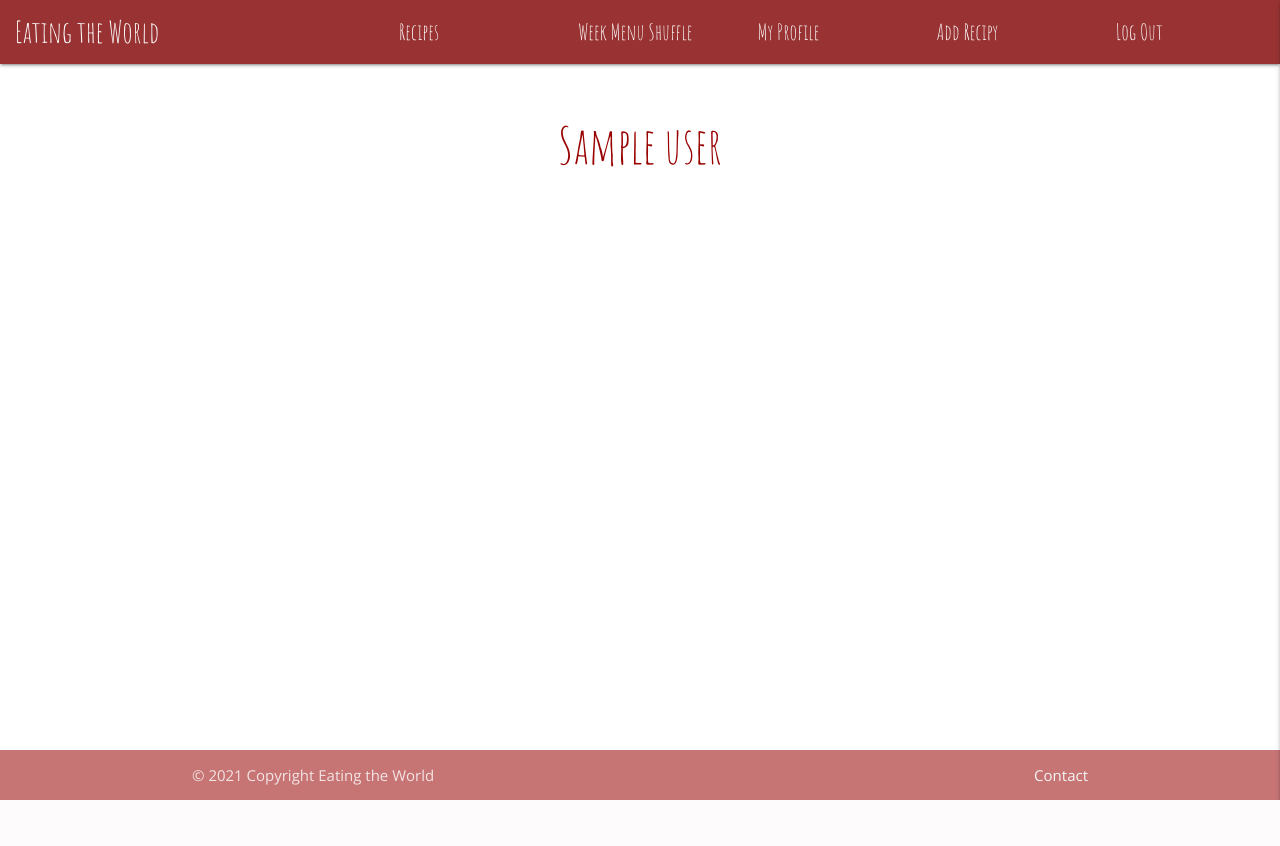
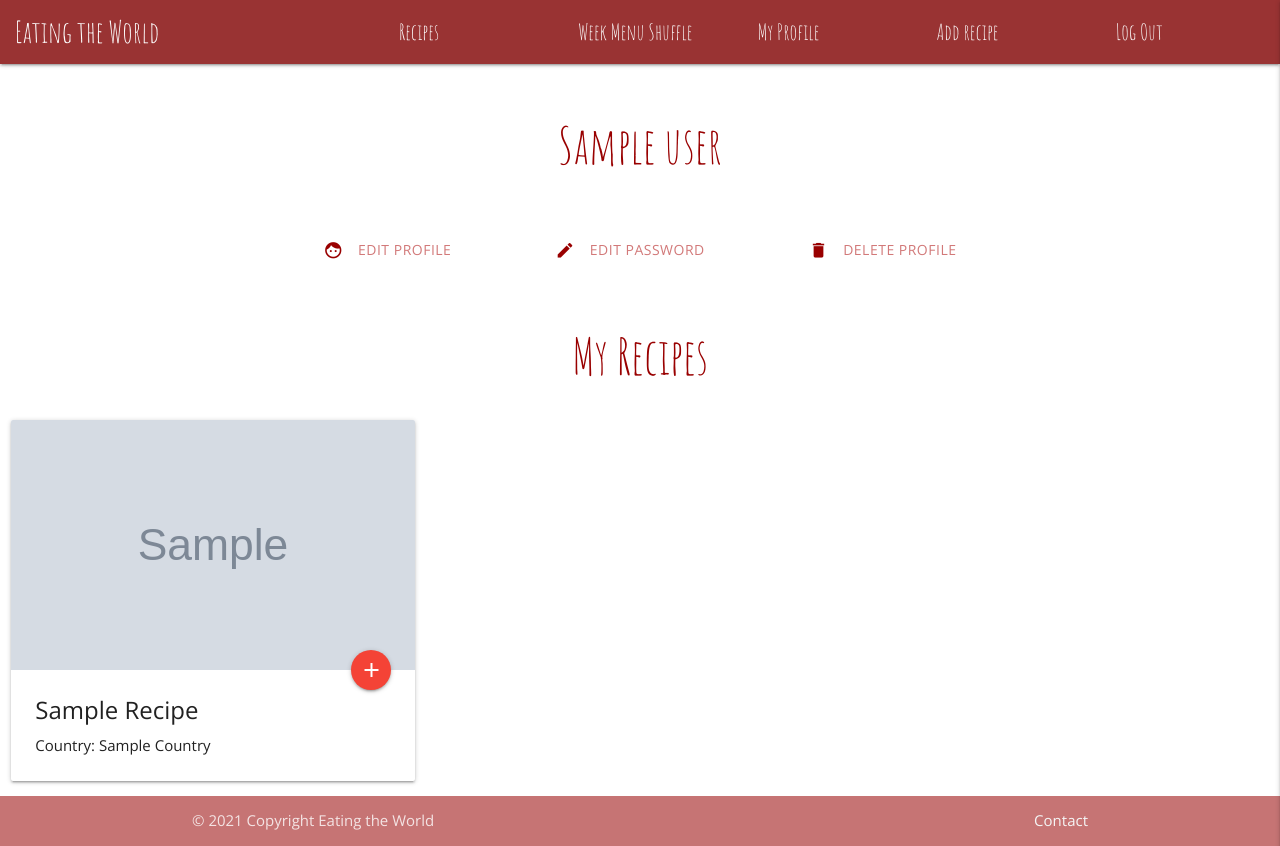
Before and after one commit to annakovesdi/milestone-project-3, a Flask app: page /profile/1 in a window 1280 px wide. Before the commit the page ends 800 px from the top, so only its background shows below. Run offline with Flask 2, Linux system fonts and the light colour scheme; the visitor is signed in with stand-in values (Sample User, id 1); grey boxes marked "Sample" are stand-in pictures; a database or web service that is not in the repository returns one stand-in record (values such as "Sample title"); some libraries are stand-ins or nearby versions.

Commit message:
added profile editing/deleteing functionality

```diff
--- a/app.py
+++ b/app.py
@@ -1,7 +1,7 @@
 import os
 from flask import (
     Flask, flash, render_template,
-    redirect, request, session, url_for, jsonify)
+    redirect, request, session, url_for)
 from flask_pymongo import PyMongo
 from bson.objectid import ObjectId
 from werkzeug.security import generate_password_hash, check_password_hash
@@ -21,7 +21,9 @@ mongo = PyMongo(app)
 @app.route("/")
 @app.route("/index")
 def index():
-    recipes = mongo.db.recipes.find()
+    recipes = [
+        recipe for recipe in mongo.db.recipes.aggregate(
+            [{"$sample": {"size": 3}}])]
     return render_template("index.html", recipes=recipes)
 
 
@@ -32,63 +34,64 @@ def recipes():
         "recipes.html", page_title="Recipes", recipes=recipes)
 
 
-@app.route("/recipes/<recipy_name>")
-def recipy_page(recipy_name):
-    this_recipy = {}
+@app.route("/recipes/<recipe_name>")
+def recipe_page(recipe_name):
+    this_recipe = {}
     recipes = mongo.db.recipes.find()
-    for recipy in recipes:
-        if recipy["url"] == recipy_name:
-            this_recipy = recipy
-    return render_template("recipy.html", recipy=this_recipy)
+    for recipe in recipes:
+        if recipe["url"] == recipe_name:
+            this_recipe = recipe
+    return render_template("recipe.html", recipe=this_recipe)
 
 
-@app.route("/api/recipes")
-def api_recipes():
-    recipes = mongo.db.recipes.find()
-    print(recipes)
-    return jsonify(recipes=recipes)
-
-
-@app.route("/add_recipy", methods=["GET", "POST"])
-def add_recipy():
+@app.route("/add_recipe", methods=["GET", "POST"])
+def add_recipe():
     if request.method == "POST":
-        recipy = {
-            "recipy_name": request.form.get("recipy_name"),
+        recipe = {
+            "recipe_name": request.form.get("recipe_name"),
             "time": request.form.get("time"),
             "country": request.form.get("country"),
             "ingredients": request.form.getlist("ingredients"),
             "description": request.form.get("description"),
             "image_url": request.form.get("url"),
             "url": request.form.get(
-                "recipy_name").lower().replace(" ", "-"),
+                "recipe_name").lower().replace(" ", "-"),
             "created_by": session["user"]
         }
-        mongo.db.recipes.insert_one(recipy)
-        flash("Recipy added")
+        mongo.db.recipes.insert_one(recipe)
+        flash("recipe added")
         return redirect(url_for('recipes'))
-    return render_template("add-recipy.html", page_title="Add Recipy")
+    return render_template("add-recipe.html", page_title="Add Recipe")
 
 
-@app.route("/log_in", methods=["GET", "POST"])
-def log_in():
+@app.route("/edit_recipe/<recipe_id>", methods=["GET", "POST"])
+def edit_recipe(recipe_id):
     if request.method == "POST":
-        existing_user = mongo.db.users.find_one(
-            {"username": request.form.get("username").lower()})
+        edited_recipe = {
+            "recipe_name": request.form.get("recipe_name"),
+            "time": request.form.get("time"),
+            "country": request.form.get("country"),
+            "ingredients": request.form.getlist("ingredients"),
+            "description": request.form.get("description"),
+            "image_url": request.form.get("url"),
+            "url": request.form.get(
+                "recipe_name").lower().replace(" ", "-"),
+            "created_by": session["user"]
+        }
+        mongo.db.recipes.update({"_id": ObjectId(recipe_id)}, edited_recipe)
+        flash("recipe succesfully edited")
+        return redirect(url_for('recipes'))
 
-        if existing_user:
-            if check_password_hash(
-                    existing_user["password"], request.form.get("password")):
-                session["user"] = request.form.get("username").lower()
-                flash("Welcome {}!".format(request.form.get("username")))
-                return redirect(url_for('profile', username=session["user"]))
-            else:
-                flash("Username and/or password incorrect")
-                return redirect(url_for('log_in'))
-        else:
-            flash("Username and/or password incorrect")
-            return redirect(url_for('log_in'))
+    recipe = mongo.db.recipes.find_one({"_id": ObjectId(recipe_id)})
     return render_template(
-        "log-in.html", page_title="Log In")
+        "edit-recipe.html", page_title="Edit Recipe", recipe=recipe)
+
+
+@app.route("/delete_recipe/<recipe_id>")
+def delete_recipe(recipe_id):
+    mongo.db.recipes.remove({"_id": ObjectId(recipe_id)})
+    flash("recipe deleted")
+    return redirect(url_for('recipes'))
 
 
 @app.route("/sign_up", methods=["GET", "POST"])
@@ -118,6 +121,28 @@ def sign_up():
     return render_template("sign-up.html")
 
 
+@app.route("/log_in", methods=["GET", "POST"])
+def log_in():
+    if request.method == "POST":
+        existing_user = mongo.db.users.find_one(
+            {"username": request.form.get("username").lower()})
+
+        if existing_user:
+            if check_password_hash(
+                    existing_user["password"], request.form.get("password")):
+                session["user"] = request.form.get("username").lower()
+                flash("Welcome {}!".format(request.form.get("username")))
+                return redirect(url_for('profile', username=session["user"]))
+            else:
+                flash("Username and/or password incorrect")
+                return redirect(url_for('log_in'))
+        else:
+            flash("Username and/or password incorrect")
+            return redirect(url_for('log_in'))
+    return render_template(
+        "log-in.html", page_title="Log In")
+
+
 @app.route("/log_out")
 def log_out():
     flash("You have been logged out")
@@ -127,46 +152,62 @@ def log_out():
 
 @app.route("/profile/<username>", methods=["GET", "POST"])
 def profile(username):
-    username = mongo.db.users.find_one(
-        {"username": session["user"]})["name"]
+    user = mongo.db.users.find_one(
+        {"username": session["user"]})
+    user_recipes = mongo.db.recipes.find({"created_by": session["user"]})
     return render_template(
-        "profile.html", page_title="Log Out", username=username)
+        "profile.html", page_title="Profile",
+        user=user, user_recipes=user_recipes)
+
+
+@app.route("/edit_profile/<user_id>", methods=["GET", "POST"])
+def edit_profile(user_id):
+    if request.method == "POST":
+        edited_profile = {
+            "$set":
+                {"name": request.form.get("name"),
+                    "email": request.form.get("email")}
+        }
+        mongo.db.users.update_one({"_id": ObjectId(user_id)}, edited_profile)
+        flash("Profile succesfully edited")
+        # return redirect(url_for('profile', username=session["user"]))
+    user = mongo.db.users.find_one({"_id": ObjectId(user_id)})
+    print(user)
+    return render_template(
+        "edit-profile.html", page_title="Edit Profile", user=user)
+
+
+@app.route("/edit_password/<user_id>", methods=["GET", "POST"])
+def edit_password(user_id):
+    if request.method == "POST":
+        edited_password = {
+            "$set":
+                {"password": generate_password_hash(
+                    request.form.get("new_password"))}
+        }
+        mongo.db.users.update_one({"_id": ObjectId(user_id)}, edited_password)
+        flash("Password succesfully edited")
+        # return redirect(url_for('profile', username=session["user"]))
+    user = mongo.db.users.find_one({"_id": ObjectId(user_id)})
+    return render_template(
+        "edit-password.html", page_title="Edit Password", user=user)
+
+
+@app.route("/delete_profile/<user_id>")
+def delete_profile(user_id):
+    mongo.db.users.remove({"_id": ObjectId(user_id)})
+    flash("User deleted")
+    return redirect(url_for('sign_up'))
 
 
 @app.route("/week_menu_shuffle")
 def week_menu_shuffle():
+    shuffle = [
+        recipe for recipe in mongo.db.recipes.aggregate(
+            [{"$sample": {"size": 7}}])]
     return render_template(
-        "week-menu-shuffle.html", page_title="Week Menu Shuffle")
-
-
-@app.route("/edit_recipy/<recipy_id>", methods=["GET", "POST"])
-def edit_recipy(recipy_id):
-    if request.method == "POST":
-        edited_recipy = {
-            "recipy_name": request.form.get("recipy_name"),
-            "time": request.form.get("time"),
-            "country": request.form.get("country"),
-            "ingredients": request.form.getlist("ingredients"),
-            "description": request.form.get("description"),
-            "image_url": request.form.get("url"),
-            "url": request.form.get(
-                "recipy_name").lower().replace(" ", "-"),
-            "created_by": session["user"]
-        }
-        mongo.db.recipes.update({"_id": ObjectId(recipy_id)}, edited_recipy)
-        flash("Recipy succesfully edited")
-        return redirect(url_for('recipes'))
-
-    recipy = mongo.db.recipes.find_one({"_id": ObjectId(recipy_id)})
-    return render_template(
-        "edit-recipy.html", page_title="Edit Recipy", recipy=recipy)
-
-
-@app.route("/delete_recipy/<recipy_id>")
-def delete_recipy(recipy_id):
-    mongo.db.recipes.remove({"_id": ObjectId(recipy_id)})
-    flash("Recipy deleted")
-    return redirect(url_for('recipes'))
+        "week-menu-shuffle.html",
+        page_title="Week Menu Shuffle", shuffle=shuffle)
 
 
 if __name__ == "__main__":
--- a/static/css/style.css
+++ b/static/css/style.css
@@ -125,14 +125,20 @@ a.brand-logo {
 .flashes {
     margin-top: 100px;
     line-height: 2;
+    max-width: 60%;
 }
 
 h4 {
     font-size: 28px;
-    font-family: 'Open Sans', sans-serif;
+    font-family: 'Amatic SC', cursive;
     color: rgb(0, 0, 0);
     text-transform: uppercase;
     font-weight: 200;
+    padding: 50px;
+    margin-left: 40px;
+    margin-right: 40px;
+    border: 1px solid #993333;
+    border-radius: 40px;
 }
 
 /*-------------------------Footer*/
@@ -190,6 +196,29 @@ div.card-image img{
 }
 
 
+/*-------------------------Profile*/
+
+.submit-button.profile-button {
+    background-color: #fff;
+    color: #d27979;
+    padding-right: 50px;
+    padding-left: 50px;
+    webkit-box-shadow: none;
+    box-shadow: none;
+}
+
+
+.submit-button.profile-button:hover{
+    webkit-box-shadow: 0 3px 3px 0 rgb(0 0 0 / 14%), 0 1px 7px 0 rgb(0 0 0 / 12%), 0 3px 1px -1px rgb(0 0 0 / 20%);
+    box-shadow: 0 3px 3px 0 rgb(0 0 0 / 14%), 0 1px 7px 0 rgb(0 0 0 / 12%), 0 3px 1px -1px rgb(0 0 0 / 20%);
+}
+
+.profile-card {
+    margin: 30px;
+}
+
+
+
 /*-------------------------Week Menu Shuffle*/
 
 
@@ -204,7 +233,7 @@ input#country {
 }
 
 
-/*-------------------------Recipy.html*/
+/*-------------------------recipe.html*/
 
 h2.center {
     margin: 0;
@@ -215,11 +244,11 @@ div#description {
     min-height: 100px;
 }
 
-.card-image-recipy-page {
+.card-image-recipe-page {
     height: max-content;
 }
 
-.recipy-card {
+.recipe-card {
     max-width: 80%;
     margin: auto;
 }
@@ -239,7 +268,7 @@ div.card-content.grey.lighten-4 {
 /*-------------------------Media Query*/
 
 @media only screen and (min-width: 768px) {
-    .recipy-card {
+    .recipe-card {
         max-width: 70%;
     }
     .enjoy {
@@ -249,7 +278,7 @@ div.card-content.grey.lighten-4 {
 }
 
 @media only screen and (min-width: 992px) {
-    .recipy-card {
+    .recipe-card {
         max-width: 60%;
     }
     .enjoy {
--- a/templates/base.html
+++ b/templates/base.html
@@ -23,7 +23,7 @@
                         <li><a href="{{ url_for('week_menu_shuffle') }}">Week Menu Shuffle</a></li>
                         {% if session.user %}
                         <li><a href="{{ url_for('profile', username=session['user']) }}">My Profile</a></li>
-                        <li><a href="{{ url_for('add_recipy') }}">Add Recipy</a></li>
+                        <li><a href="{{ url_for('add_recipe') }}">Add recipe</a></li>
                         <li><a href="{{ url_for('log_out') }}">Log Out</a></li>
                         {% else %}
                         <li><a href="{{ url_for('log_in') }}">Log In</a></li>
@@ -38,7 +38,7 @@
                 <li><a href="{{ url_for('week_menu_shuffle') }}">Week Menu Shuffle</a></li>
                 {% if session.user %}
                 <li><a href="{{ url_for('profile', username=session['user']) }}">My Profile</a></li>
-                <li><a href="{{ url_for('add_recipy') }}">Add Recipy</a></li>
+                <li><a href="{{ url_for('add_recipe') }}">Add Recipe</a></li>
                 <li><a href="{{ url_for('log_out') }}">Log Out</a></li>
                 {% else %}
                 <li><a href="{{ url_for('log_in') }}">Log In/Sign Up</a></li>
--- a/templates/profile.html
+++ b/templates/profile.html
@@ -1,8 +1,40 @@
 {% extends "base.html" %}
 {% block content %}
 
-<h2 class="center">{{ username }}</h2>
+<h2 class="center">{{ user.name }}</h2>
 
+ <div class="row">
+                            <div class="profile-card">
+                                <div class="card-content white-text center">
+                                    <a href="{{ url_for('edit_profile', user_id=user._id )}}" class="waves-effect waves-light submit-button btn profile-button"><i class="material-icons left">face</i>Edit Profile</a>
+                                    <a href="{{ url_for('edit_password', user_id=user._id )}}" class="waves-effect waves-light btn submit-button profile-button"><i class="material-icons left">edit</i>Edit Password</a>
+                                    <a href="{{ url_for('delete_profile', user_id=user._id )}}" class="waves-effect waves-light btn submit-button profile-button"><i class="material-icons left">delete</i>Delete Profile</a>
+                                </div>
+                        </div>
+                    </div>
+
+<h2 class="center">My Recipes</h2>
+<div class="row">
+    {% for recipe in user_recipes %}
+    <div class="col s12 m4">
+        <div class="card">
+            <div class="card-image">
+                <img src="{{ recipe.image_url }}">
+                <a class="btn-floating halfway-fab waves-effect waves-light red" href="/recipes/{{recipe.url}}"><i
+                        class="material-icons">add</i></a>
+            </div>
+            <div class="card-content">
+                <span class="card-title">
+                    {{ recipe.recipe_name|title }}
+                </span>
+                <p>
+                    Country: {{ recipe.country|title }}
+                </p>
+            </div>
+        </div>
+    </div>
+    {% endfor %}
+</div>
 
 
 {% endblock %}
```
Also changed, not shown: templates/add-recipe.html (renamed from templates/edit-recipy.html, +11 -12 lines), templates/edit-password.html (added, +32 -0 lines), templates/edit-profile.html (added, +40 -0 lines), templates/edit-recipe.html (renamed from templates/add-recipy.html, +12 -11 lines), templates/index.html (+5 -5 lines), templates/recipe.html (renamed from templates/recipy.html, +13 -13 lines), templates/recipes.html (+5 -5 lines), templates/week-menu-shuffle.html (+22 -0 lines), README.md, templates/log-out.html (deleted).
